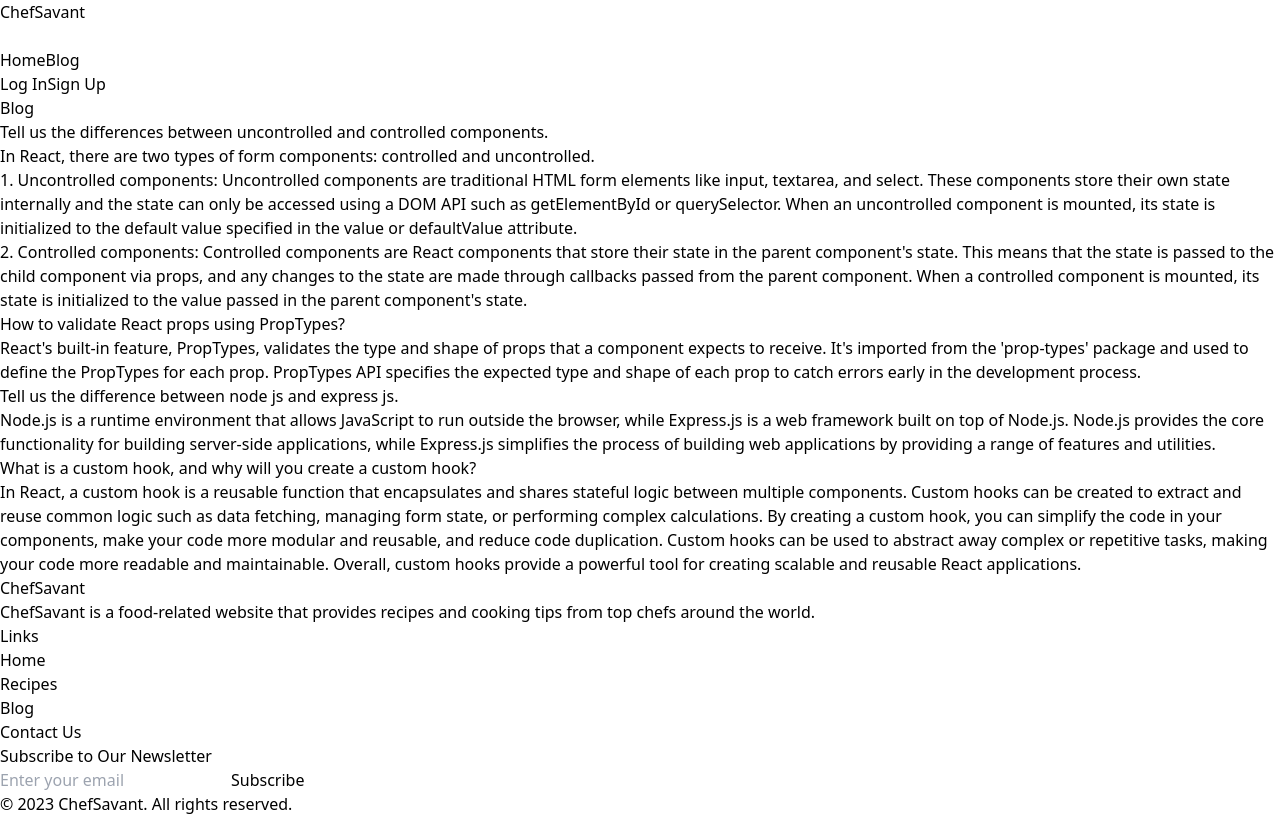
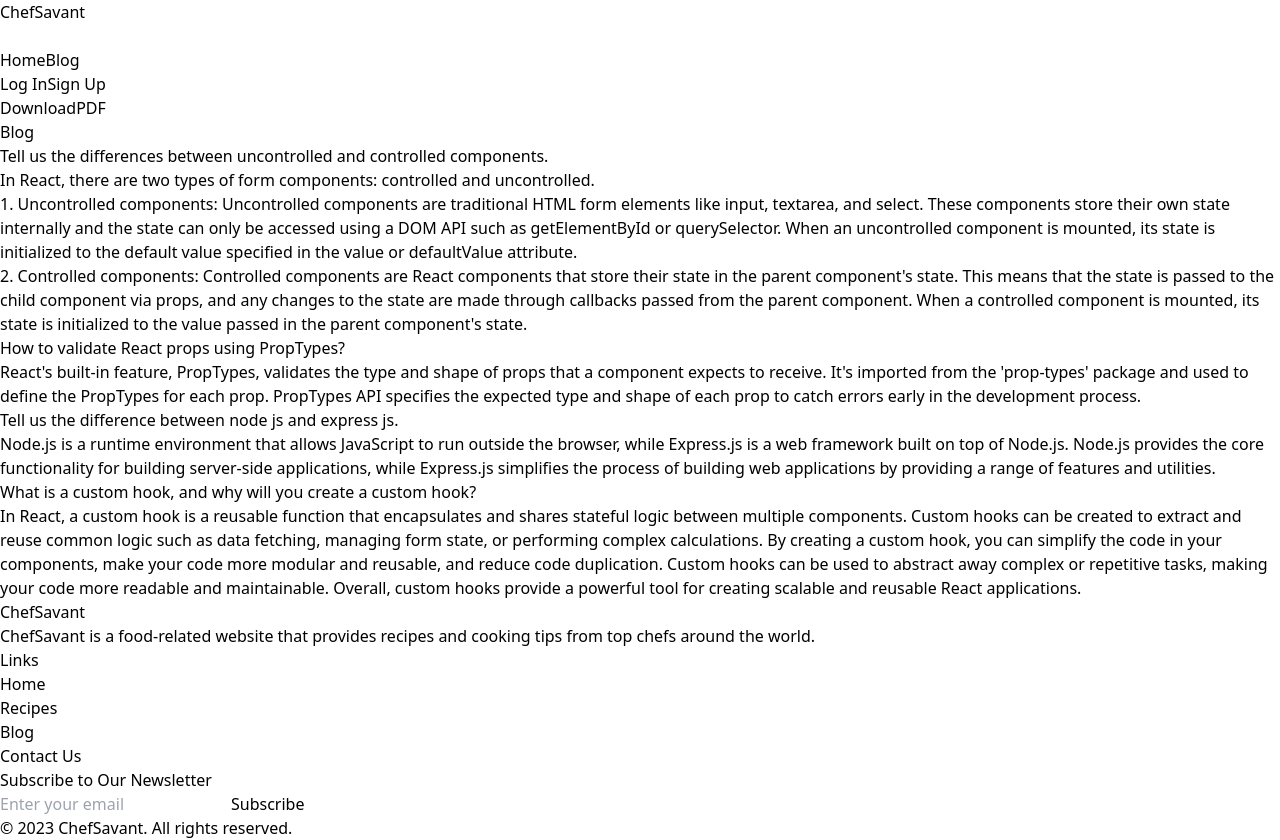
Before and after one commit to Shuyibe48/ChefSavant, a React (Vite) app: page /blog in a window 1280 px wide. Before the commit the page ends 816 px from the top, so only its background shows below. Built offline with nearby package versions, Linux system fonts and the light colour scheme; no server answers.

Commit message:
blog page download pdf added

```diff
--- a/package.json
+++ b/package.json
@@ -16,6 +16,8 @@
     "@heroicons/react": "^2.0.17",
     "bootstrap": "^5.2.3",
     "firebase": "^9.21.0",
+    "html2canvas": "^1.4.1",
+    "jspdf": "^2.5.1",
     "localforage": "^1.10.0",
     "match-sorter": "^6.3.1",
     "react": "^18.2.0",
--- a/src/pages/Blog.jsx
+++ b/src/pages/Blog.jsx
@@ -1,8 +1,32 @@
-import React from 'react';
+import { faL } from '@fortawesome/free-solid-svg-icons';
+import html2canvas from 'html2canvas';
+import jsPDF from 'jspdf';
+import React, { useState } from 'react';
+
 
 const Blog = () => {
+    const [loader, setLoader] = useState(false)
+
+    const downloadpdf = () => {
+        const capture = document.querySelector('.blogs')
+        setLoader(true)
+        html2canvas(capture).then(canvas => {
+            const imgData = canvas.toDataURL('img/png')
+            const doc = new jsPDF('p', 'mm', 'a4')
+            const componentWidth = doc.internal.pageSize.getWidth()
+            const componentHeight = doc.internal.pageSize.getHeight()
+            doc.addImage(imgData, 'PNG', 0, 0, componentWidth, componentHeight)
+            setLoader(false)
+            doc.save('blogs.pdf')
+        })
+    }
+
     return (
-        <div className="bg-white rounded-lg shadow-lg p-6 md:p-8 lg:p-10">
+        <div>
+            <button onClick={downloadpdf} disabled={!(loader === false)} className='text-white bg-slate-800 hover:bg-gray-500 font-bold py-4 px-8 rounded'>
+                {loader ? <span>DownloadingPDF...</span> : <span>DownloadPDF</span>}
+            </button>
+            <div className="bg-white rounded-lg shadow-lg p-6 md:p-8 lg:p-10 blogs">
                 <h2 className="text-4xl font-bold mb-8 text-center">Blog</h2>
                 <div className="mb-6 md:mb-8 lg:mb-10">
                     <h2 className="text-xl md:text-2xl lg:text-3xl font-bold mb-2 md:mb-4 lg:mb-6">Tell us the differences between uncontrolled and controlled components.</h2>
@@ -28,6 +52,7 @@
                     <p className="text-base md:text-lg lg:text-xl text-gray-500">In React, a custom hook is a reusable function that encapsulates and shares stateful logic between multiple components. Custom hooks can be created to extract and reuse common logic such as data fetching, managing form state, or performing complex calculations. By creating a custom hook, you can simplify the code in your components, make your code more modular and reusable, and reduce code duplication. Custom hooks can be used to abstract away complex or repetitive tasks, making your code more readable and maintainable. Overall, custom hooks provide a powerful tool for creating scalable and reusable React applications.</p>
                 </div>
             </div>
+        </div>
     );
 };
 
```
Also changed, not shown: 1 other file (tests, documents, lock files or other folders). Lines whose indentation alone changed are shown as unchanged.
